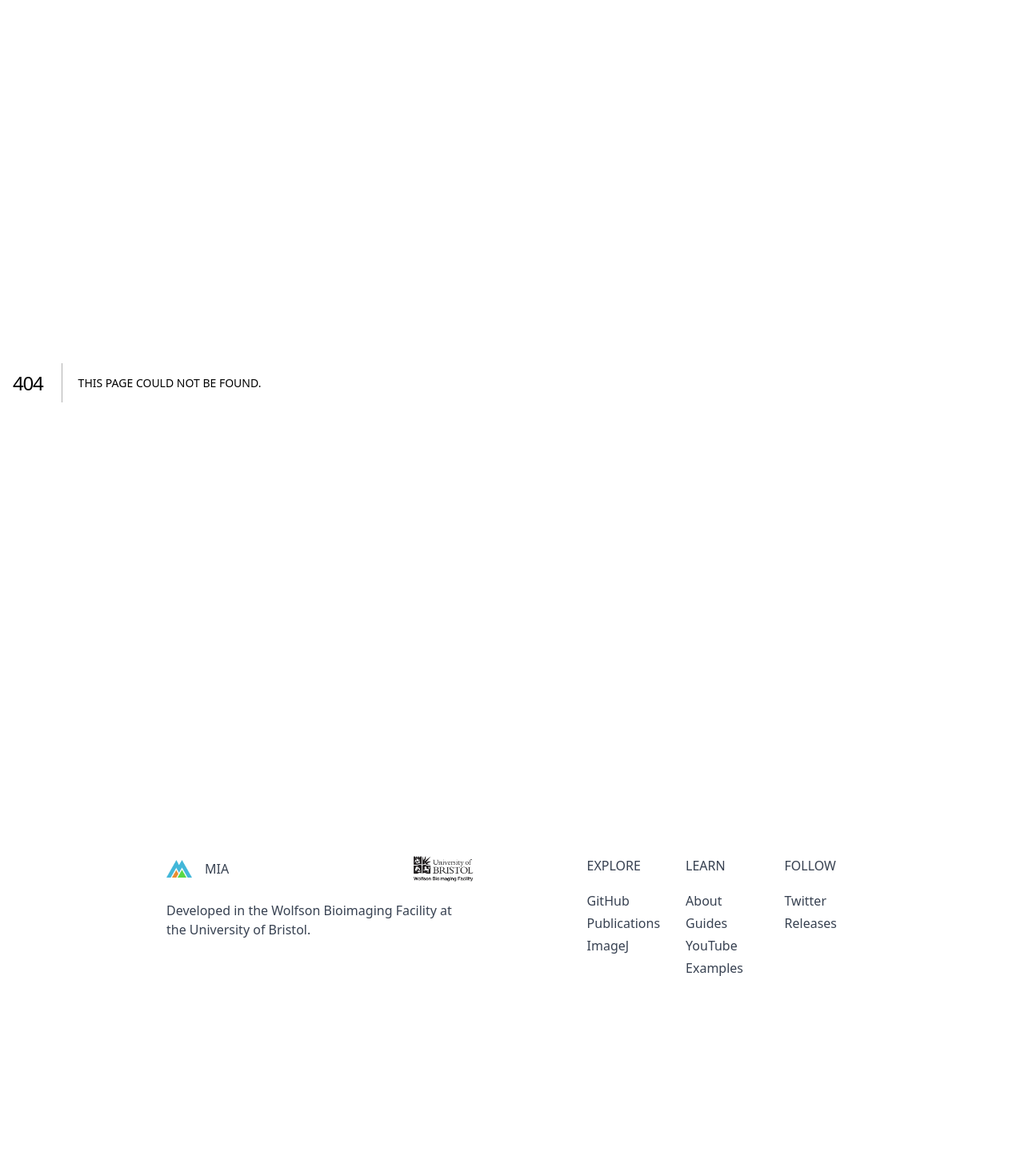
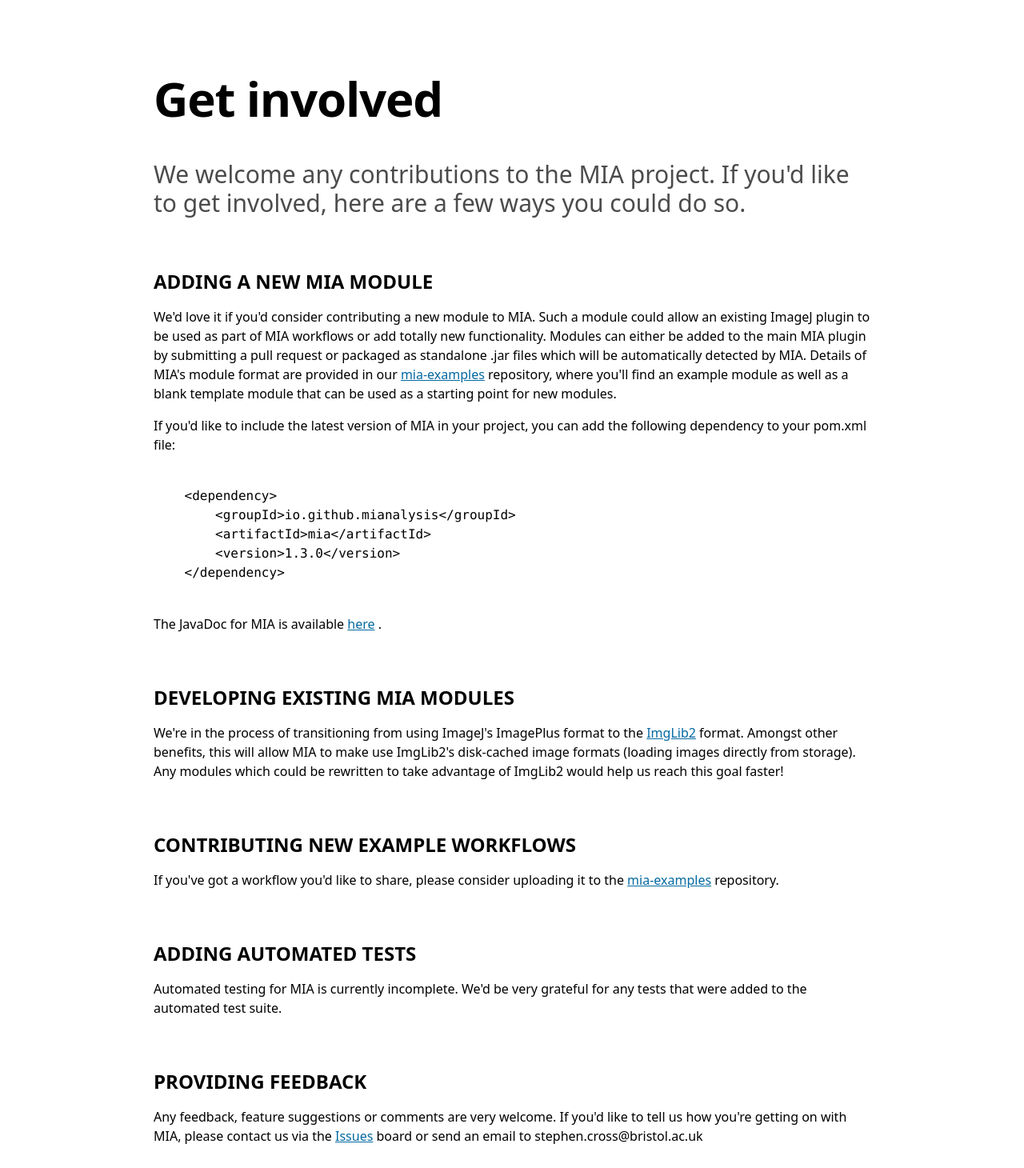
Before and after one commit to mianalysis/mianalysis.github.io, a Next.js app: page /getinvolved in a window 1280 px wide. Before the commit this address had no page. Shown: the part 50-1510 px from the top of the page at 80% size. Before the commit the page ends 1400 px from the top, so only its background shows below. Built offline with nearby package versions, Linux system fonts and the light colour scheme.

Commit message:
Added 'Get involved' page

```diff
--- /dev/null
+++ b/src/app/getinvolved/page.tsx
@@ -0,0 +1,93 @@
+import Link from 'next/link';
+
+export default function GetInvolved() {
+  return (
+    <div className="mx-auto max-w-4xl space-y-16">
+      <section className="space-y-4">
+        <h1>Get involved</h1>
+
+        <p className="opacity-70 text-3xl">
+          We welcome any contributions to the MIA project. If you'd like to get involved, here are a few ways you could do so.
+        </p>
+      </section>
+
+      <section className="space-y-4">
+        <h2>Adding a new MIA module</h2>
+
+        <p>
+          We'd love it if you'd consider contributing a new module to MIA.  Such a module could allow an existing ImageJ plugin to be used as part of MIA workflows or add totally new functionality.  Modules can either be added to the main MIA plugin by submitting a pull request or packaged as standalone .jar files which will be automatically detected by MIA.  Details of MIA's module format are provided in our {' '}
+          <a className="link" href="https://github.com/mianalysis/mia-examples/tree/main/DevelopmentExamples/DevEx1_CustomModule">
+            mia-examples
+          </a>{' '}
+          repository, where you'll find an example module as well as a blank template module that can be used as a starting point for new modules.
+        </p>
+
+        <p>
+          If you'd like to include the latest version of MIA in your project, you can add the following dependency to your pom.xml file:
+        </p>
+
+        <pre>
+            <code>
+                {`
+    <dependency>
+        <groupId>io.github.mianalysis</groupId>
+        <artifactId>mia</artifactId>
+        <version>1.3.0</version>
+    </dependency>
+                `}
+            </code>
+        </pre>
+
+        <p>
+          The JavaDoc for MIA is available {' '}
+          <a className="link" href="https://javadoc.io/doc/io.github.mianalysis/mia">
+            here</a>{' '}.
+        </p>
+      </section>
+
+      <section className="space-y-4">
+        <h2>Developing existing MIA modules</h2>
+
+        <p>
+          We're in the process of transitioning from using ImageJ's ImagePlus format to the {' '}
+          <a className="link" href="https://imagej.net/libs/imglib2/">
+            ImgLib2
+          </a>{' '}
+          format.  Amongst other benefits, this will allow MIA to make use ImgLib2's disk-cached image formats (loading images directly from storage). Any modules which could be rewritten to take advantage of ImgLib2 would help us reach this goal faster!
+        </p>
+      </section>
+
+      <section className="space-y-4">
+        <h2>Contributing new example workflows</h2>
+
+        <p>
+          If you've got a workflow you'd like to share, please consider uploading it to the {' '}
+          <a className="link" href="https://github.com/mianalysis/mia-examples/tree/main/DevelopmentExamples/DevEx1_CustomModule">
+            mia-examples
+          </a>{' '}
+          repository.
+        </p>
+      </section>
+
+      <section className="space-y-4">
+        <h2>Adding automated tests</h2>
+
+        <p>
+          Automated testing for MIA is currently incomplete.  We'd be very grateful for any tests that were added to the automated test suite.
+        </p>
+      </section>
+
+      <section className="space-y-4">
+        <h2>Providing feedback</h2>
+
+        <p>
+          Any feedback, feature suggestions or comments are very welcome.  If you'd like to tell us how you're getting on with MIA, please contact us via the {' '}
+          <a className="link" href="https://github.com/mianalysis/mia/issues">
+            Issues
+          </a>{' '}
+          board or send an email to stephen.cross@bristol.ac.uk
+        </p>
+      </section>
+    </div>
+  );
+}
--- a/src/components/layout/NavBar.tsx
+++ b/src/components/layout/NavBar.tsx
@@ -13,8 +13,8 @@
     <NavLink href="/guides">Guides</NavLink>
     <NavLink href="/modules">Modules</NavLink>
     <NavLink href="/publications">Publications</NavLink>
+    <NavLink href="/getinvolved">Get involved</NavLink>
     <NavLink href="/about">About</NavLink>
-    <NavLink href="/guides/getting-started">Get started</NavLink>
   </>
 );
 
```
